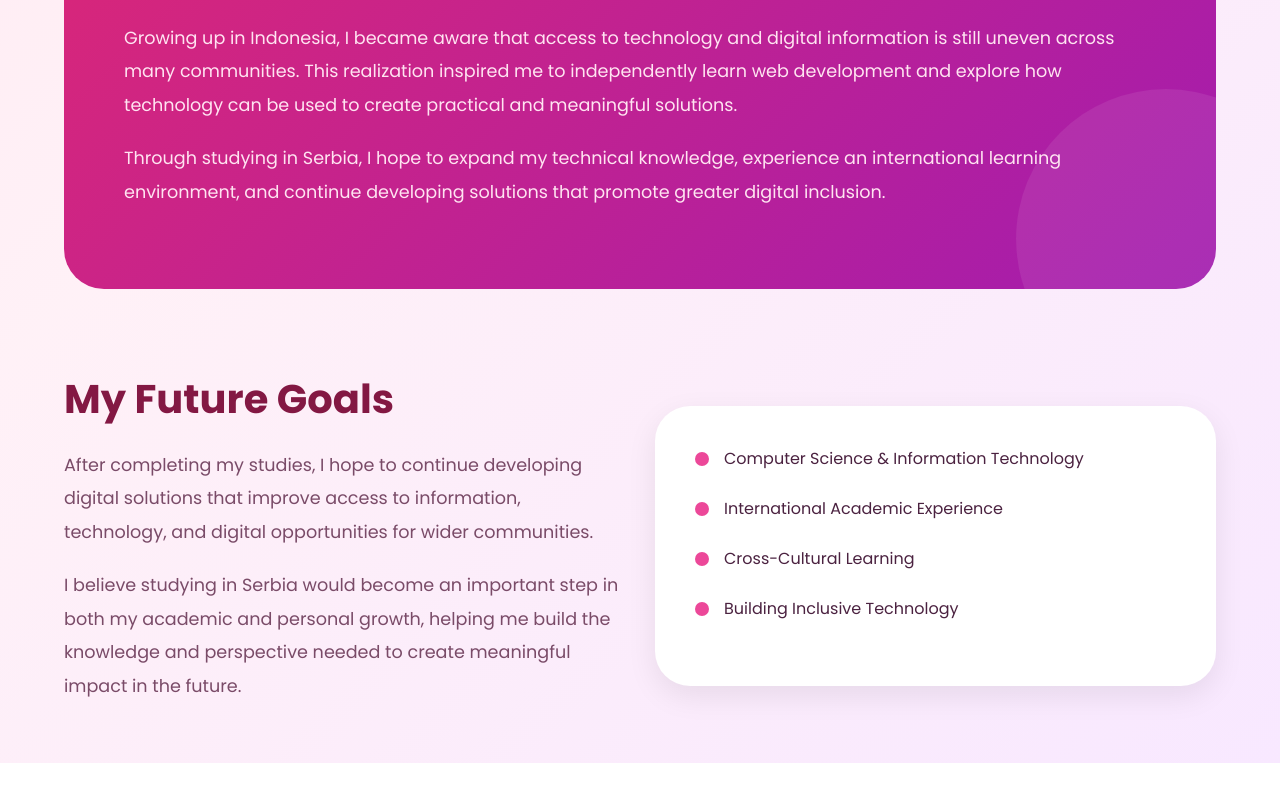
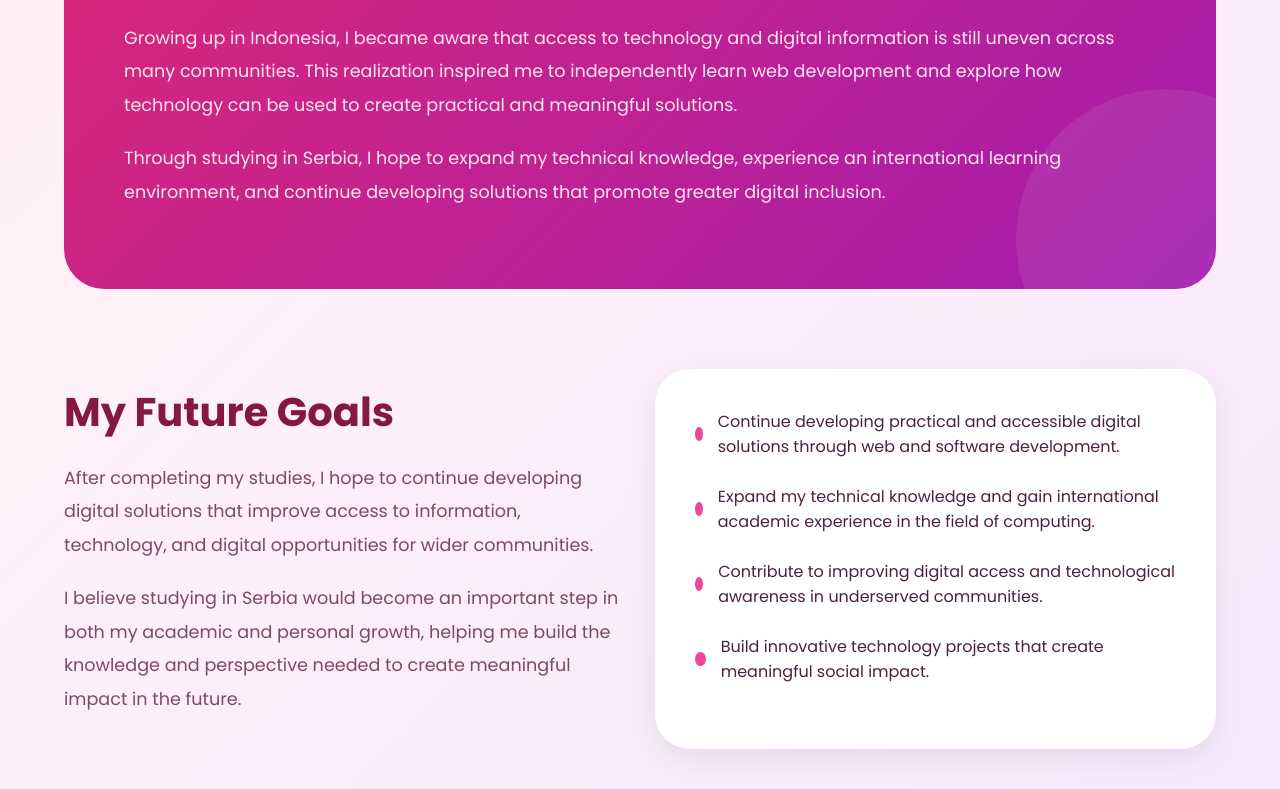
Before and after one commit to shafirautari0306-svg/Why-I-Choose-Serbia, a plain HTML site: page index.html in a window 1280 px wide. Shown: the part 1299-2088 px from the top of the page. Before the commit the page ends 2062 px from the top, so only its background shows below. Drawn offline with Linux system fonts and the light colour scheme.

Commit message:
Update index.html

```diff
--- a/index.html
+++ b/index.html
@@ -316,22 +316,22 @@
 
         <div class="goal-item">
           <div class="dot"></div>
-          <p>Computer Science & Information Technology</p>
+          <p>Continue developing practical and accessible digital solutions through web and software development.</p>
         </div>
 
         <div class="goal-item">
           <div class="dot"></div>
-          <p>International Academic Experience</p>
+          <p>Expand my technical knowledge and gain international academic experience in the field of computing.</p>
         </div>
 
         <div class="goal-item">
           <div class="dot"></div>
-          <p>Cross-Cultural Learning</p>
+          <p>Contribute to improving digital access and technological awareness in underserved communities.</p>
         </div>
 
         <div class="goal-item">
           <div class="dot"></div>
-          <p>Building Inclusive Technology</p>
+          <p>Build innovative technology projects that create meaningful social impact.</p>
         </div>
 
       </div>
```
